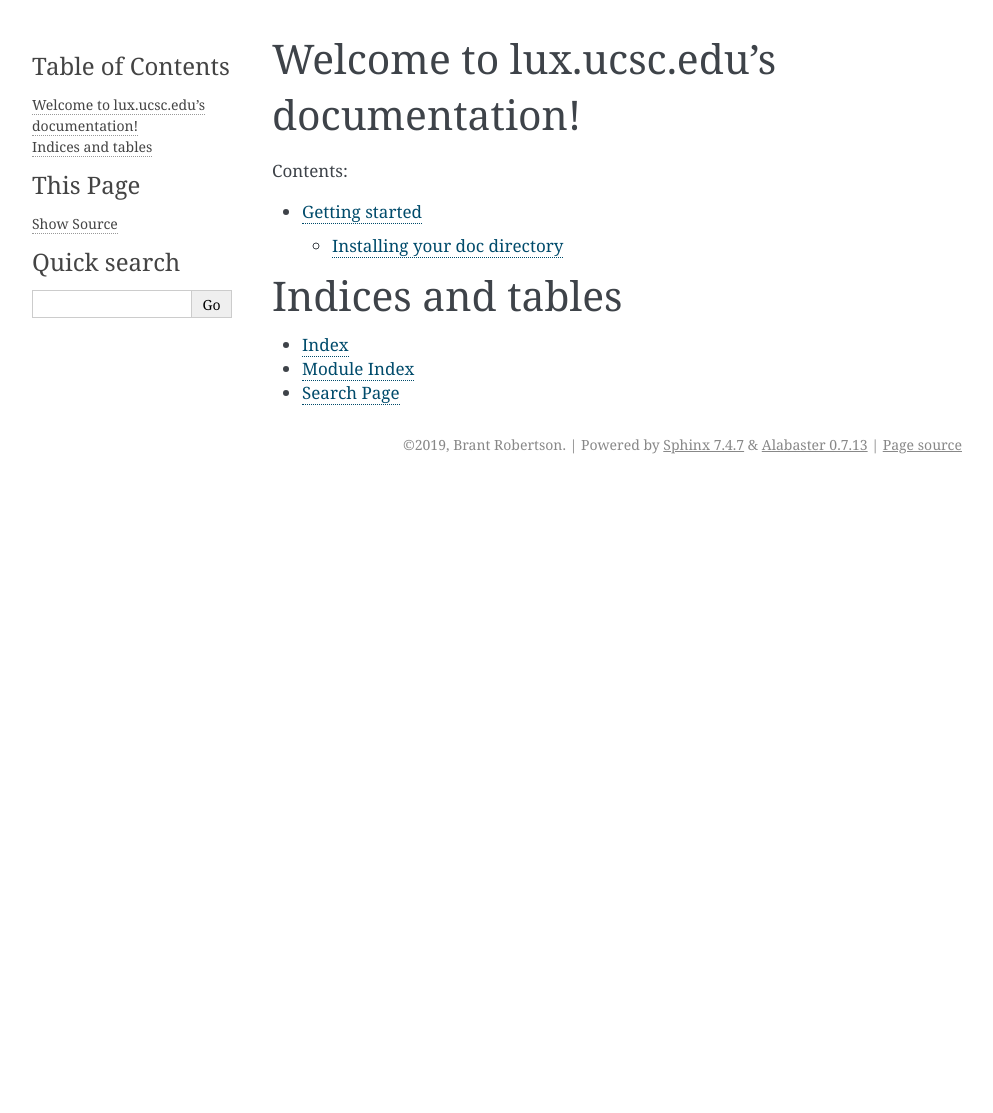
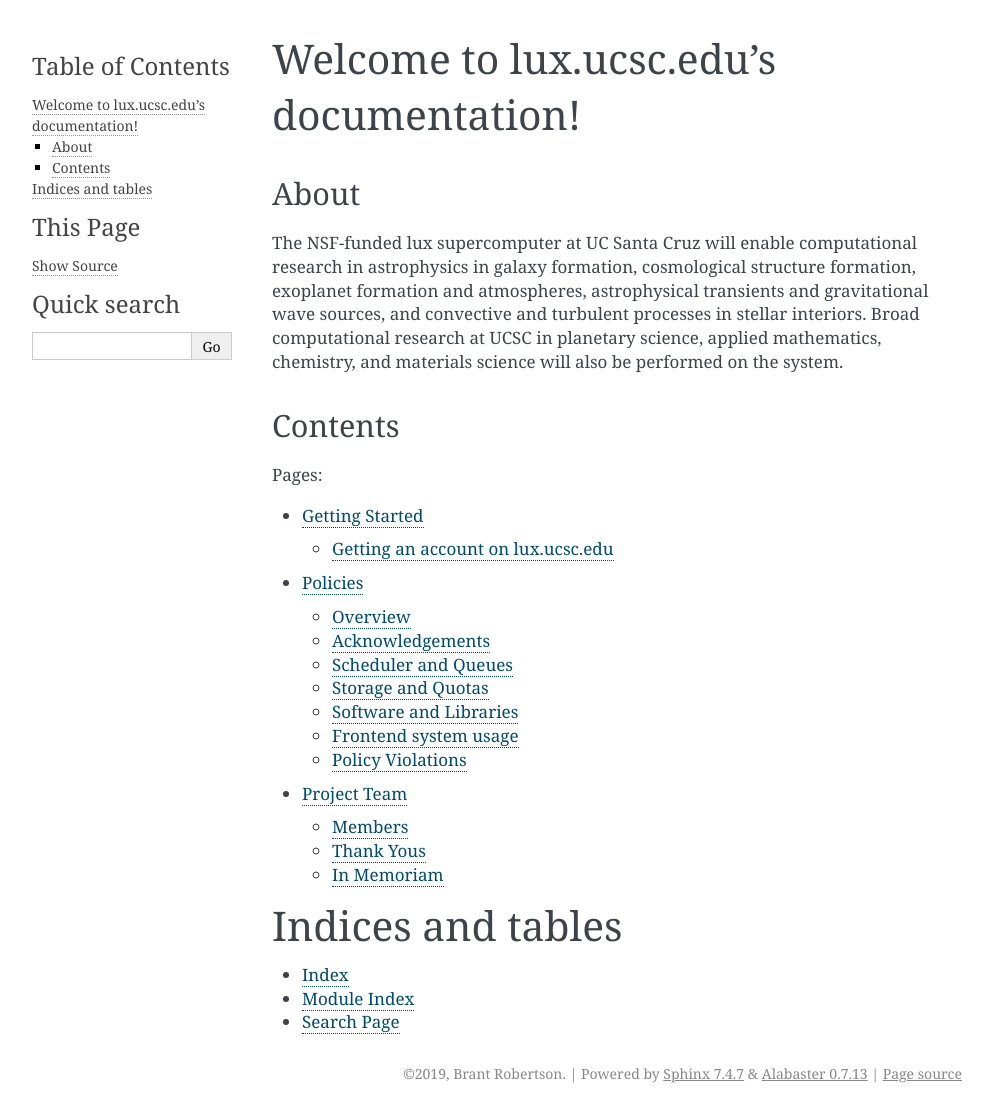
Before and after one commit to brantr/lux-website, a Sphinx documentation site: the page built from docs/source/index.rst, in a window 1280 px wide. Shown: the whole page, without its empty margins (148-1141 px from the left). Built offline with Sphinx 7.4.7, drawn with Linux system fonts in a browser that asks for light colours; before the commit the page ends 900 px from its top, so only the background shows below that.

Commit message:
Started lux website documentation.

```diff
--- a/docs/source/getting_started.rst
+++ b/docs/source/getting_started.rst
@@ -1,14 +1,14 @@
 .. _getting_started:
 
 
-***************
-Getting started
-***************
+*******************************
+Getting Started
+*******************************
 
-.. _installing-docdir:
+.. _getting_an_account:
 
-Installing your doc directory
-=============================
+Getting an account on lux.ucsc.edu
+==================================
 
 You may already have sphinx `sphinx <http://sphinx.pocoo.org/>`_
 installed -- you can check by doing::
@@ -100,7 +100,7 @@ with::
      _static/basic_screenshot.png
 
 
-Next we'll customize the look and feel of our site to give it a logo,
-some custom css, and update the navigation panels to look more like
-the `sphinx <http://sphinx.pocoo.org/>`_ site itself -- see
-:ref:`custom_look`.
+..Next we'll customize the look and feel of our site to give it a logo,
+..some custom css, and update the navigation panels to look more like
+..the `sphinx <http://sphinx.pocoo.org/>`_ site itself -- see
+..:ref:`custom_look`.
--- a/docs/source/index.rst
+++ b/docs/source/index.rst
@@ -6,11 +6,22 @@
 Welcome to lux.ucsc.edu's documentation!
 ========================================
 
+About
+-----
+
+The NSF-funded lux supercomputer at UC Santa Cruz will enable computational research in astrophysics in galaxy formation, cosmological structure formation, exoplanet formation and atmospheres, astrophysical transients and gravitational wave sources, and convective and turbulent processes in stellar interiors. Broad computational research at UCSC in planetary science, applied mathematics, chemistry, and materials science will also be performed on the system.
+
+Contents
+--------
+
 .. toctree::
    :maxdepth: 2
-   :caption: Contents:
+   :caption: Pages:
 
    getting_started.rst
+   policies.rst
+   project.rst
+
 
 
 
--- /dev/null
+++ b/docs/source/policies.rst
@@ -0,0 +1,40 @@
+.. _policies:
+
+
+*****************************
+Policies
+*****************************
+
+.. _policies_overview:
+
+Overview
+--------
+
+Thanks for becoming a user of the lux system at UCSC. Below, we highlight the user policies for the system. Anyone using the lux cluster assents to these policies as a condition of access to the lux cluster. For questions, please email <a href="Brant%20Robertson">mailto:brant@ucsc.edu</a>
+
+Acknowledgements
+----------------
+
+
+Scheduler and Queues
+--------------------
+Users are expected to submit jobs and access nodes through the provided Slurm queues.
+
+Storage and Quotas
+------------------
+
+Software and Libraries
+----------------------
+
+The usage of lux is shared among many disciplines, and this breadth makes the detailed management of the system challenging. Software from many different disciplines requires a large range of libraries and packages, and the maintenance of these AAAAA
+
+Frontend system usage
+---------------------
+
+The lux system frontend servers (lux-0, lux-1, lux-2) are designed to support users of the cluster in its intended usage mode (i.e., distributed jobs running on the nodes). Any computationally or memory intensive job should not be run on the frontend, and instead should be executed on a node allocated via the Slurm scheduler. This policy especially includes the execution of python scripts, including simulation post processing and plotting – these are tasks that should be run on the nodes. Any job running on the frontend can be terminated without notice to the user.
+
+
+Computational tasks explicitly permitted on the frontend system are text/code editing, compilation, data transfer, and job monitoring. If you have a question about how to use the lux frontend systems, please email <a href="Brant%20Robertson">mailto:brant@ucsc.edu</a>.
+
+Policy Violations
+-----------------
--- /dev/null
+++ b/docs/source/project.rst
@@ -0,0 +1,36 @@
+.. _project:
+
+
+*****************************
+Project Team
+*****************************
+
+.. _project_team:
+
+Members
+--------------------
+
+**Lead Principal Investigator:** Brant Robertson (Astronomy & Astrophysics)
+
+**Co-Principal Investigators:** Nicholas Brummell (Applied Mathematics), Nicole Feldl (Earth and Planetary Sciences), Piero Madau (Astronomy & Astrophysics), Enrico Ramirez-Ruiz (Astronomy & Astrophysics)
+
+**Co-Investigators:** Ilan Benjamin (Chemistry), Ryan Foley (Astronomy & Astrophysics), Jonathan Fortney (Astronomy & Astrophysics), Pascale Garaud (Applied Mathematics), Tesla Jeltema (Physics), Alexie Leauthaud (Astronomy & Astrophysics), David Lederman (Physics), Dongwook Lee (Applied Mathematics), Douglas Lin (Astronomy & Astrophysics), Carl Maltzahn (Computer Science and Engineering), Ruth Murray-Clay (Astronomy & Astrophysics), Francis Nimmo (Earth and Planetary Sciences), Yuan Ping (Chemistry), Brad Smith (Computer Science and Engineering; Information Technology Service), Xi Zhang (Earth and Planetary Sciences)
+
+Thank Yous
+----------
+
+Without support of the following people and organizations, the lux system would not have been possible -- Thank you!!
+
+**National Science Foundation**
+
+UCSC Office of the Executive Vice Chancellor, UCSC Office of the Vice Chancellor for Research, UCSC Office of the Vice Chancellor for Information Technology, UCSC Division of Physical and Biological Sciences, UCSC Jack Baskin School of Engineering, UCSC Department of Astronomy and Astrophysics, UCSC Department of Earth and Planetary Sciences, UCSC Department of Applied Mathematics, UCSC Department of Physics, UCSC Department of Chemistry, UCSC Information Techology Services
+
+Special thanks to our purchaser Nancy Nieblas, who worked tirelessly to enable the acquisition of the system.
+
+Andrea Hesse, Josh Sonstroem, Alison Lindberg, Kirk Loftis, Tania Pannabecker, Chris Parker
+
+Paul Albe, Andre Daniels, Robert Kemp, Cliff Pearson, George Peek, Kari Robertson, Jim Warner
+
+In Memoriam
+-----------
+We acknowledge the loss of our friend and collaborator Stephen Hauskins, a long time staff member of the UCSC ITS and the ITS divisional liaison for Physical and Biological Sciences. Many of us benefitted from Stephen's' technical support for the division, including the Hummingbird computing cluster. The lux project worked closely with Stephen during its formative months, as he lended us his technical expertise enthusiastically. Stephen decommissioned the previous Hyades system, worked with the lux project on the vendor selection for the computer, provided almost daily input into the configuration and management of lux, and was to work with us on the user support going forward. His kindness, expertise, and helpfulness will be greatly missed.
```
